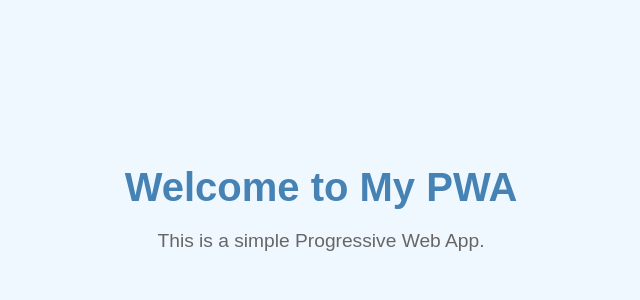
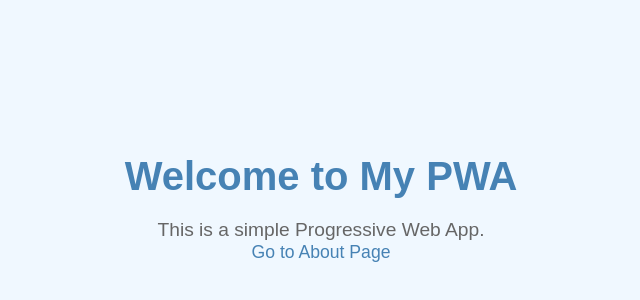
Before and after one commit to IrsyadNurH/paw-praktikum, a plain HTML site: page index.html in a window 1280 px wide. Shown: the part 192-492 px from the top of the page, without its empty margins (319-959 px from the left). Drawn offline with Linux system fonts and the light colour scheme.

Commit message:
Update index.html

```diff
--- a/index.html
+++ b/index.html
@@ -11,6 +11,10 @@
 <body>
   <h1>Welcome to My PWA</h1>
   <p>This is a simple Progressive Web App.</p>
+
+
+  <p><a href="about.html">Go to About Page</a></p>
+
   <script src="app.js"></script>
   <script src="sw.js"></script>
 </body>
```
